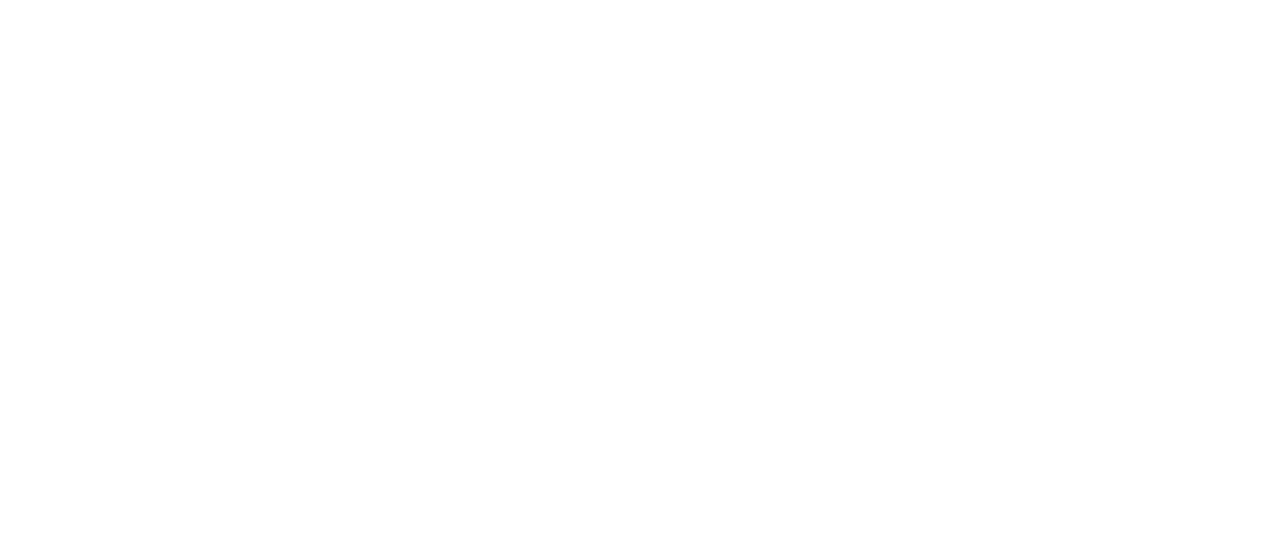
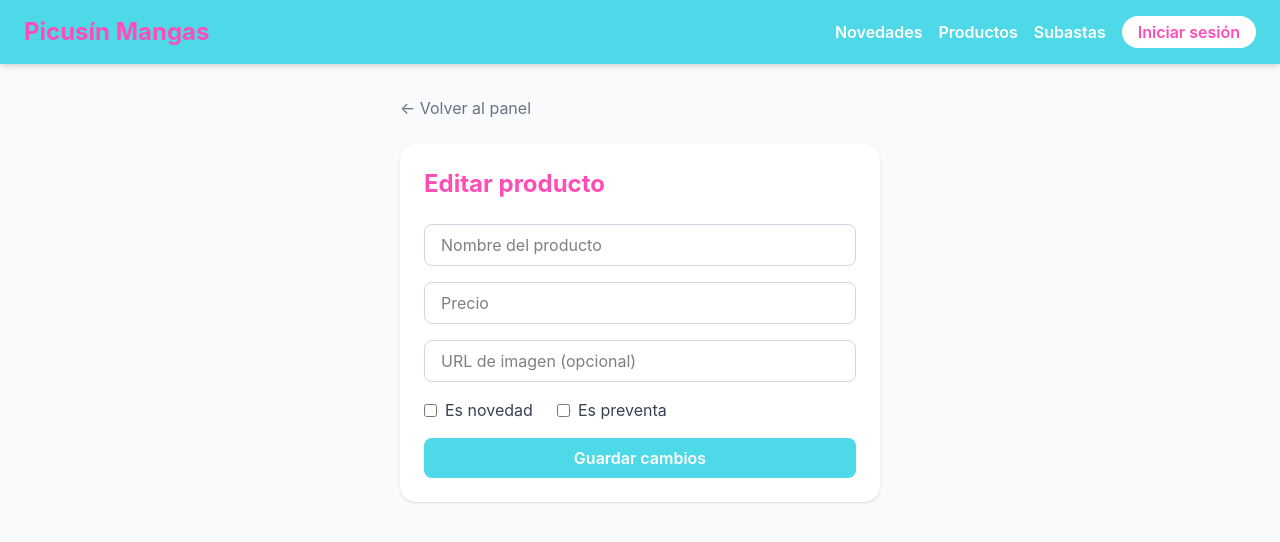
Before and after one commit to nachochani/picusin-proyecto, a React app in the folder frontend/: page /admin/producto/1 in a window 1280 px wide. Before the commit this address had no page. Shown: the top 542 px of the page. Built offline with nearby package versions, Linux system fonts and the light colour scheme; no server answers; the HTML template or start-up script is replaced by a standard one.

Commit message:
panel admin: agreagar producto individual

```diff
--- a/frontend/src/App.jsx
+++ b/frontend/src/App.jsx
@@ -4,6 +4,7 @@ import Login from './pages/Login'
 import Register from './pages/Register'
 import ProductDetail from './pages/ProductDetail'
 import Admin from './pages/Admin'
+import AdminProducto from './pages/AdminProducto'
 
 function App() {
   return (
@@ -14,6 +15,7 @@ function App() {
         <Route path="/register" element={<Register />} />
         <Route path="/producto/:id" element={<ProductDetail />} />
         <Route path="/admin" element={<Admin />} />
+        <Route path="/admin/producto/:id" element={<AdminProducto />} />
       </Routes>
     </BrowserRouter>
   )
--- /dev/null
+++ b/frontend/src/pages/AdminProducto.jsx
@@ -0,0 +1,120 @@
+import { useState, useEffect } from 'react'
+import { useParams, useNavigate } from 'react-router-dom'
+import axios from 'axios'
+import Navbar from '../components/Navbar'
+
+function AdminProducto() {
+  const { id } = useParams()
+  const navigate = useNavigate()
+  const esNuevo = id === 'nuevo'
+
+  const [nombre, setNombre] = useState('')
+  const [precio, setPrecio] = useState('')
+  const [imagen, setImagen] = useState('')
+  const [esNovedad, setEsNovedad] = useState(false)
+  const [esPreventa, setEsPreventa] = useState(false)
+  const [mensaje, setMensaje] = useState('')
+  const [error, setError] = useState('')
+
+  useEffect(() => {
+    if (!esNuevo) {
+      axios.get(`http://127.0.0.1:8000/api/productos/${id}`)
+        .then(res => {
+          setNombre(res.data.nombre)
+          setPrecio(res.data.precio)
+          setImagen(res.data.imagen || '')
+          setEsNovedad(res.data.es_novedad)
+          setEsPreventa(res.data.es_preventa)
+        })
+    }
+  }, [id, esNuevo])
+
+  const handleGuardar = async () => {
+    try {
+      if (esNuevo) {
+        await axios.post(
+          `http://127.0.0.1:8000/admin/productos?nombre=${nombre}&precio=${precio}&imagen=${imagen}&es_novedad=${esNovedad}&es_preventa=${esPreventa}`
+        )
+        setMensaje('Producto creado correctamente')
+      } else {
+        await axios.put(
+          `http://127.0.0.1:8000/admin/productos/${id}?nombre=${nombre}&precio=${precio}&imagen=${imagen}`
+        )
+        setMensaje('Producto actualizado correctamente')
+      }
+      setTimeout(() => navigate('/admin'), 1500)
+    } catch (_) {
+      setError('Error al guardar el producto')
+    }
+  }
+
+  return (
+    <div className="min-h-screen bg-gray-50">
+      <Navbar />
+      <div className="container mx-auto px-4 py-8 max-w-lg">
+        <button onClick={() => navigate('/admin')} className="mb-6 text-gray-500 hover:text-gray-700">
+          ← Volver al panel
+        </button>
+        <div className="bg-white rounded-2xl shadow p-6">
+          <h1 className="text-2xl font-bold mb-6" style={{color: '#FF4DB8'}}>
+            {esNuevo ? 'Agregar producto' : 'Editar producto'}
+          </h1>
+
+          {mensaje && <p className="text-green-500 mb-4">{mensaje}</p>}
+          {error && <p className="text-red-500 mb-4">{error}</p>}
+
+          <div className="flex flex-col gap-4">
+            <input
+              type="text"
+              placeholder="Nombre del producto"
+              value={nombre}
+              onChange={(e) => setNombre(e.target.value)}
+              className="border border-gray-300 rounded-lg px-4 py-2"
+            />
+            <input
+              type="number"
+              placeholder="Precio"
+              value={precio}
+              onChange={(e) => setPrecio(e.target.value)}
+              className="border border-gray-300 rounded-lg px-4 py-2"
+            />
+            <input
+              type="text"
+              placeholder="URL de imagen (opcional)"
+              value={imagen}
+              onChange={(e) => setImagen(e.target.value)}
+              className="border border-gray-300 rounded-lg px-4 py-2"
+            />
+            <div className="flex gap-6">
+              <label className="flex items-center gap-2 cursor-pointer">
+                <input
+                  type="checkbox"
+                  checked={esNovedad}
+                  onChange={(e) => setEsNovedad(e.target.checked)}
+                />
+                <span className="text-gray-700">Es novedad</span>
+              </label>
+              <label className="flex items-center gap-2 cursor-pointer">
+                <input
+                  type="checkbox"
+                  checked={esPreventa}
+                  onChange={(e) => setEsPreventa(e.target.checked)}
+                />
+                <span className="text-gray-700">Es preventa</span>
+              </label>
+            </div>
+            <button
+              onClick={handleGuardar}
+              className="py-2 rounded-lg text-white font-semibold hover:opacity-90"
+              style={{backgroundColor: '#4DD9E8'}}
+            >
+              {esNuevo ? 'Crear producto' : 'Guardar cambios'}
+            </button>
+          </div>
+        </div>
+      </div>
+    </div>
+  )
+}
+
+export default AdminProducto
```
